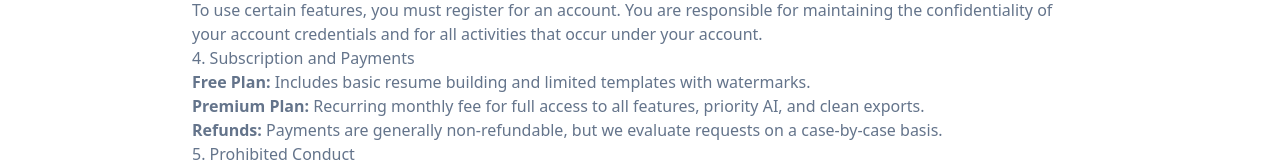
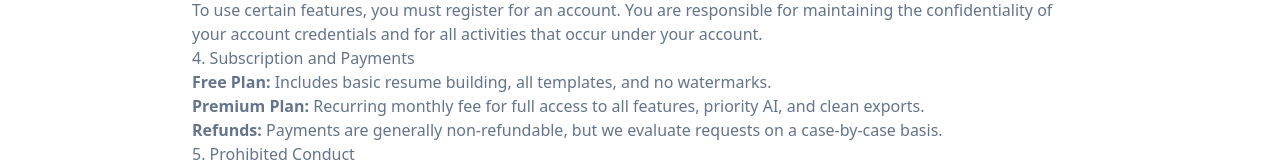
Before and after one commit to darshitp091/YourCV, a Next.js app: page /terms in a window 1280 px wide. Shown: the part 446-608 px from the top of the page. Built offline with nearby package versions, Linux system fonts and the light colour scheme; no server answers.

Commit message:
Sync: Align ResumeContext, Terms, and Supabase guidance with 5-resume free/no-watermark policy

```diff
--- a/src/app/terms/page.js
+++ b/src/app/terms/page.js
@@ -38,7 +38,7 @@ export default function TermsPage() {
 
                             <h2>4. Subscription and Payments</h2>
                             <ul>
-                                <li><strong>Free Plan:</strong> Includes basic resume building and limited templates with watermarks.</li>
+                                <li><strong>Free Plan:</strong> Includes basic resume building, all templates, and no watermarks.</li>
                                 <li><strong>Premium Plan:</strong> Recurring monthly fee for full access to all features, priority AI, and clean exports.</li>
                                 <li><strong>Refunds:</strong> Payments are generally non-refundable, but we evaluate requests on a case-by-case basis.</li>
                             </ul>
--- a/src/context/ResumeContext.jsx
+++ b/src/context/ResumeContext.jsx
@@ -122,7 +122,7 @@ export const ResumeProvider = ({ children }) => {
                 const hasCredits = await checkCredits(user.id, 'resume');
 
                 if (!hasCredits) {
-                    alert("You've reached the limit of 1 resume for the Free plan. Please upgrade to Premium to create more!");
+                    alert("You've reached the limit of 5 resumes for the Free plan. Please upgrade to Premium to create more!");
                     window.location.href = "/#pricing"; // Redirect to pricing
                     return;
                 }
```
